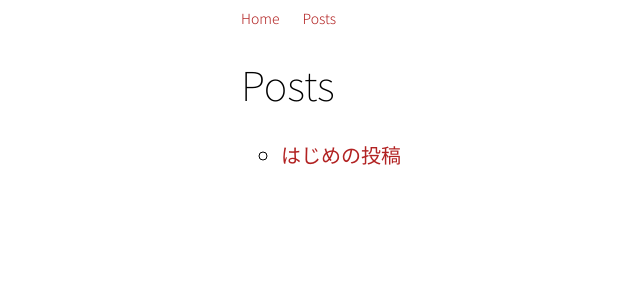
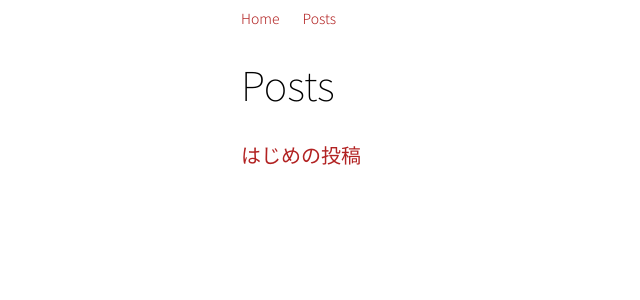
Before and after one commit to mkataoka73/aws_hosted_blog, a Jekyll site: the page built from posts.md, in a window 1280 px wide. Shown: the top 300 px of the page, without its empty margins (99-739 px from the left). Built offline with Jekyll 4.4.1, drawn with Linux system fonts in a browser that asks for light colours.

Commit message:
Change style

```diff
--- a/_sass/main.scss
+++ b/_sass/main.scss
@@ -5,6 +5,7 @@ $backgroundColor: #ffffff;
 $bodyColor: #000000;
 $bodyFont: "noto sans jp",-apple-system,BlinkMacSystemFont,"Segoe UI",Helvetica,Arial,sans-serif,"Apple Color Emoji","Segoe UI Emoji","Segoe UI Symbol";
 $baseFontWeight: 100;
+$bodyFontSize: 1.4rem;
 
 $linkColor: rgb(205, 92, 92);
 
@@ -56,7 +57,7 @@ a {
   margin: auto;
   max-width: 600px;
   width: 80%;
-  font-size: 1.4rem;
+  font-size: $bodyFontSize;
   font-weight: 300;
 }
 
@@ -68,20 +69,24 @@ a {
 }
 
 .description {
-  font-size: 1.5rem;
+  font-size: $bodyFontSize;
 }
 
 /* Posts page */
 
 .post-body p {
   font-size: 1.7rem;
-  line-height: 1.8;
+  line-height: 1.5;
 }
 
-.post-li {
-  font-size: 2rem;
-  list-style: circle;
-  margin: 7px 0;
+.posts {
+  padding-left: 0;
+
+  .post-li {
+    font-size: 2rem;
+    list-style: none;
+    margin: 7px 0;
+  }
 }
 
 /* 文字に関する情報 */
```
Also changed, not shown: index.md (+2 -1 lines).
